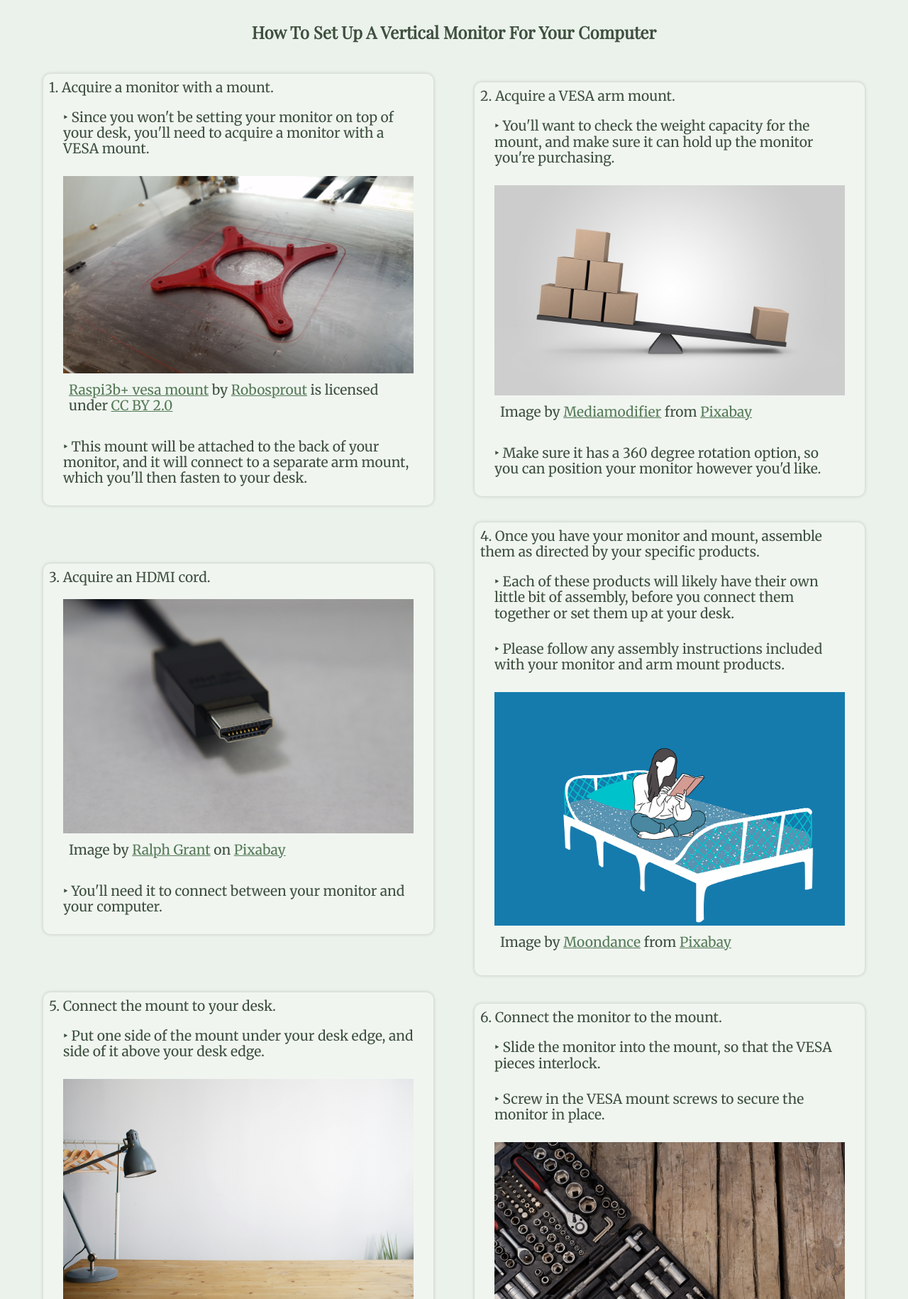
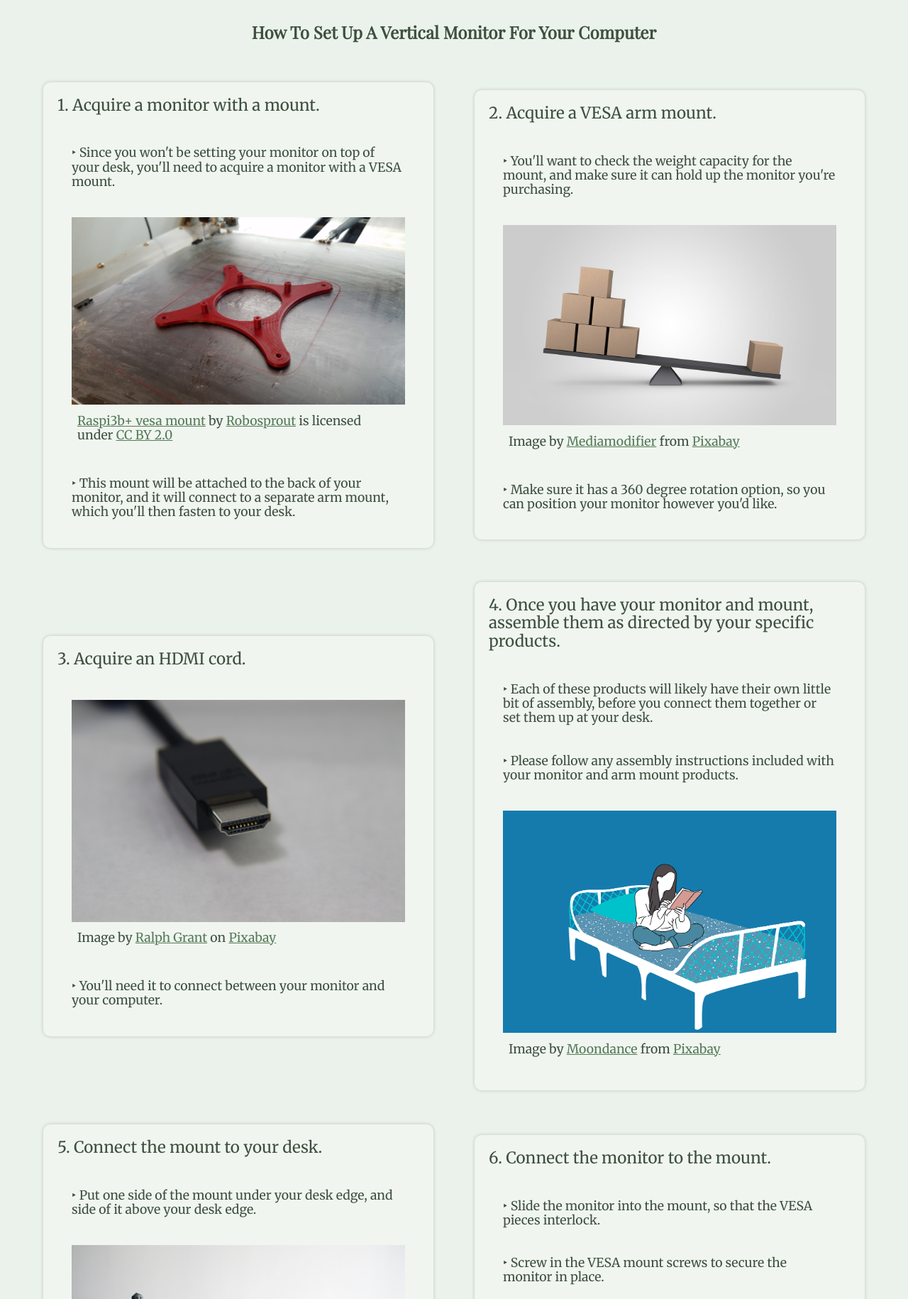
Before and after one commit to emjanssen/comm2019-finalproject-summer2025, a PHP site: page /tutorial.html in a window 1280 px wide. Shown: the part 90-1920 px from the top of the page at 71% size. Run offline with PHP 8.4, Linux system fonts and the light colour scheme.

Commit message:
tutorial html and css done

```diff
--- a/css/tutorial.css
+++ b/css/tutorial.css
@@ -36,6 +36,11 @@ figcaption {
 #instructions-ol-level-one li {
     list-style: none;
     padding: .5rem;
-    font-size: 1.2rem;
-    margin: .75rem;
+    font-size: 1.1rem;
+    margin: 1.5rem;
 }
+
+.instruction-titles p {
+    padding: .75rem;
+    font-size: 1.4rem;
+}
--- a/tutorial.html
+++ b/tutorial.html
@@ -23,7 +23,7 @@
         <section id="main-tutorial">
             <h1 id="tutorial-h1">How To Set Up A Vertical Monitor For Your Computer</h1>
             <ol id="instructions-ol-level-one">
-                <li class="instruction-titles">1. Acquire a monitor with a mount.
+                <li class="instruction-titles"><p>1. Acquire a monitor with a mount.</p>
                     <ul>
                         <li>‣ Since you won't be setting your monitor on top of your desk, you'll need to acquire a
                             monitor with a
@@ -45,7 +45,7 @@
                             you'll then fasten to your desk.</li>
                     </ul>
                 </li>
-                <li class="instruction-titles">2. Acquire a VESA arm mount.
+                <li class="instruction-titles"><p>2. Acquire a VESA arm mount.</p>
                     <ul>
                         <li>‣ You'll want to check the weight capacity for the mount, and make sure it can hold up the
                             monitor
@@ -67,7 +67,7 @@
                             you'd like.</li>
                     </ul>
                 </li>
-                <li class="instruction-titles">3. Acquire an HDMI cord.
+                <li class="instruction-titles"><p>3. Acquire an HDMI cord.</p>
                     <ul>
                         <li class="figure_li">
                             <figure>
@@ -82,8 +82,8 @@
                         <li>‣ You'll need it to connect between your monitor and your computer.</li>
                     </ul>
                 </li>
-                <li class="instruction-titles">4. Once you have your monitor and mount, assemble them as directed by
-                    your specific products.
+                <li class="instruction-titles"><p>4. Once you have your monitor and mount, assemble them as directed by
+                    your specific products.</p>
                     <ul>
                         <li>‣ Each of these products will likely have their own little bit of assembly, before you connect
                             them together or set them up at your desk.</li>
@@ -101,7 +101,7 @@
                         </li>
                     </ul>
                 </li>
-                <li class="instruction-titles">5. Connect the mount to your desk.
+                <li class="instruction-titles"><p>5. Connect the mount to your desk.</p>
                     <ul>
                         <li>‣ Put one side of the mount under your desk edge, and side of it above your desk edge.</li>
 
@@ -121,7 +121,7 @@
                         </li>
                     </ul>
                 </li>
-                <li class="instruction-titles">6. Connect the monitor to the mount.
+                <li class="instruction-titles"><p>6. Connect the monitor to the mount.</p>
                     <ul>
                         <li>‣ Slide the monitor into the mount, so that the VESA pieces interlock.</li>
                         <li>‣ Screw in the VESA mount screws to secure the monitor in place.</li>
@@ -141,7 +141,7 @@
 
                     </ul>
                 </li>
-                <li class="instruction-titles">7. Connect an HDMI cord between the monitor and your PC.
+                <li class="instruction-titles"><p>7. Connect an HDMI cord between the monitor and your PC.</p>
                     <ul>
                         <li>‣ Find an HDMI port on your monitor.</li>
                         <li class="figure_li">
@@ -158,7 +158,7 @@
                             your PC.</li>
                     </ul>
                 </li>
-                <li class="instruction-titles">8. Change the monitor orientation to vertical.
+                <li class="instruction-titles"><p>8. Change the monitor orientation to vertical.</p>
                     <ul>
                         <li>‣ On Windows, select Start, then to go to > Settings > System > Display.</li>
                         <li>‣ Find the 'Rearrange Your Displays' section.</li>
```
